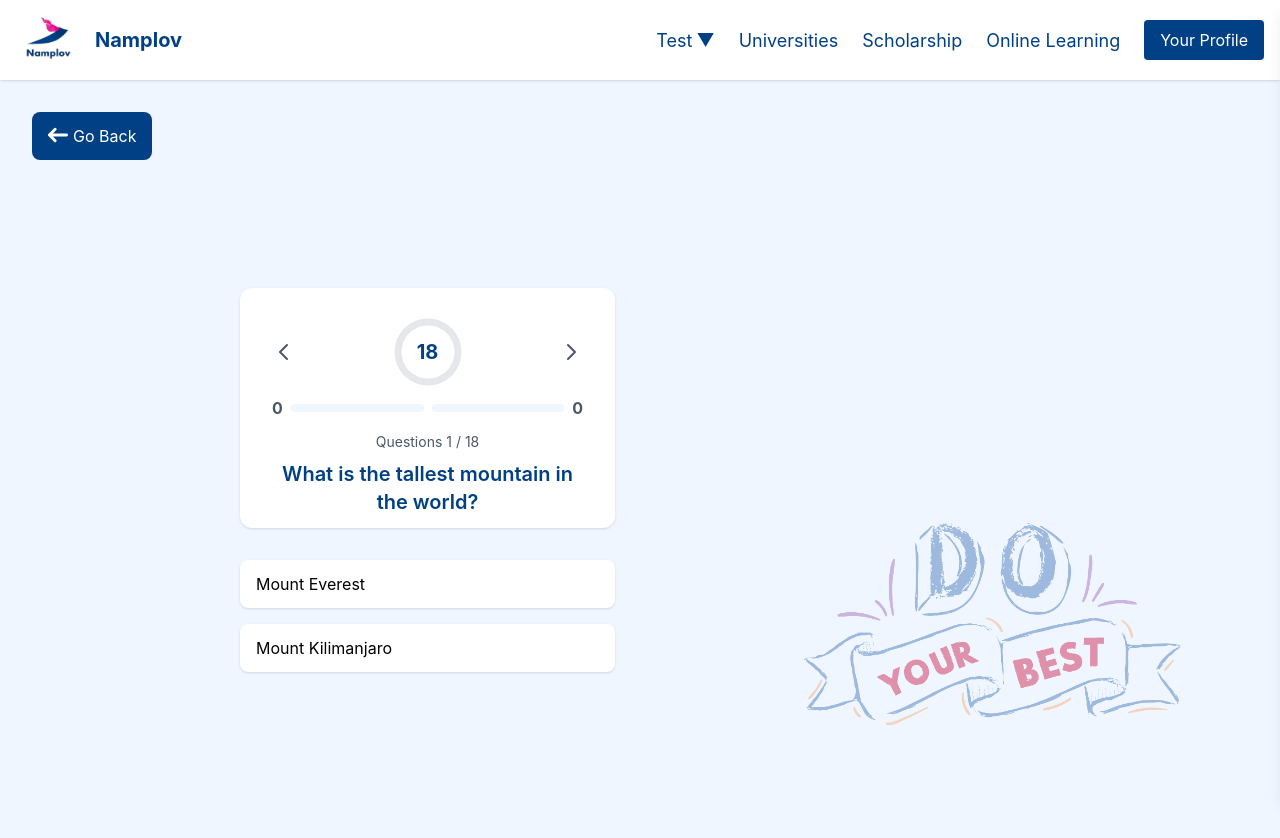
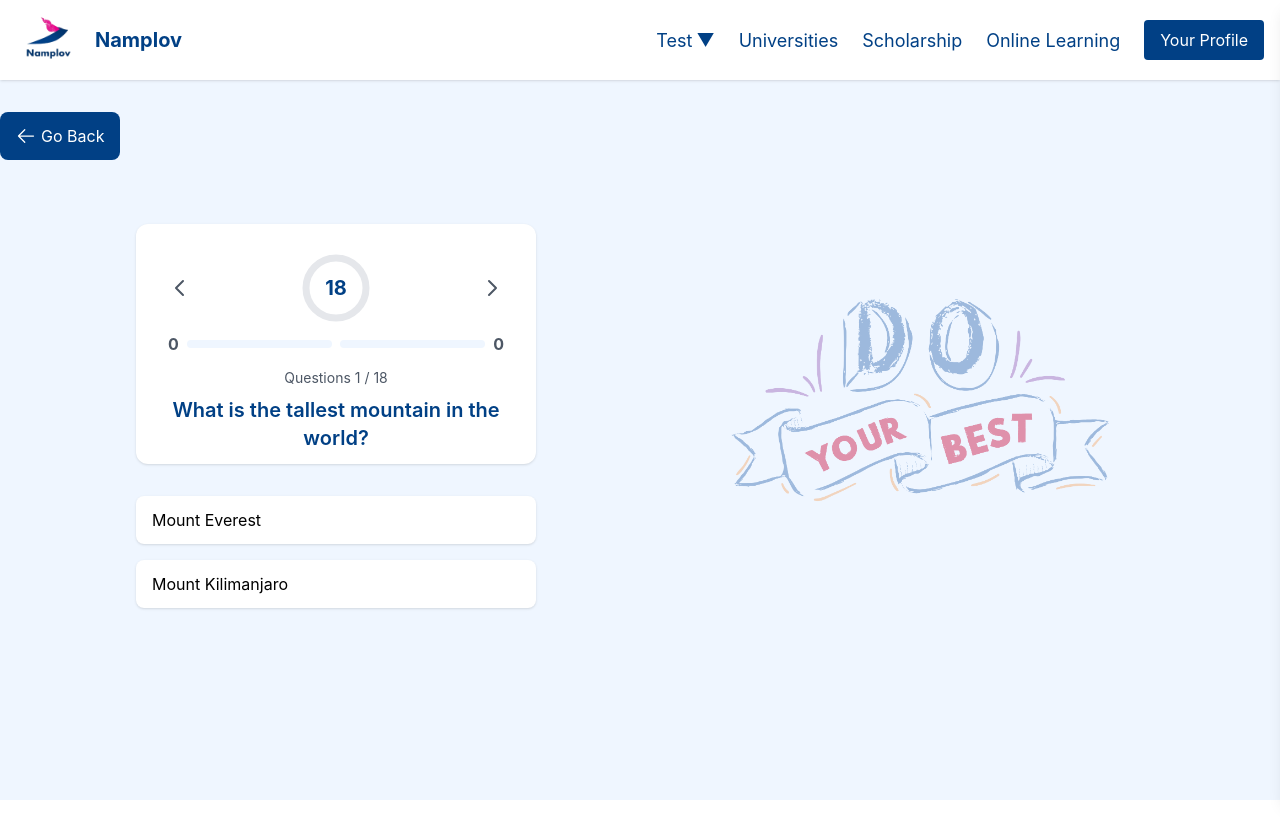
Before and after one commit to project-ICT123/Namplov-frontend, a React (Create React App) app: page /major_test/all_question/major in a window 1280 px wide. Shown: the top 838 px of the page. After the commit the page ends 800 px from the top, so only its background shows below. Built offline with nearby package versions, Linux system fonts and the light colour scheme.

Commit message:
QuetiontUI

```diff
--- a/src/page/major_recommand/majorRecommand.jsx
+++ b/src/page/major_recommand/majorRecommand.jsx
@@ -17,8 +17,8 @@
               label="Go Back"
               onClick={() => navigate('/')}
             >
-              <svg class="w-5 h-5 mr-[5px] mb-[2px] text-white" aria-hidden="true" xmlns="http://www.w3.org/2000/svg" fill="none" viewBox="0 0 14 10">
-                <path stroke="currentColor" stroke-linecap="round" stroke-linejoin="round" stroke-width="2" d="M13 5H1m0 0 4 4M1 5l4-4"/>
+              <svg xmlns="http://www.w3.org/2000/svg" fill="none" viewBox="0 0 24 24" stroke-width="1.5" stroke="currentColor" class="size-5 mr-[5px] mt-[-1px]">
+                <path stroke-linecap="round" stroke-linejoin="round" d="M10.5 19.5 3 12m0 0 7.5-7.5M3 12h18" />
               </svg>
               Go Back
             </Button>
--- a/src/page/major_recommand/questionMajor.jsx
+++ b/src/page/major_recommand/questionMajor.jsx
@@ -1,8 +1,6 @@
 import React from "react";
-import { useNavigate } from 'react-router-dom';
 
 import QuestionUI from "../quiz_component/QuestionUI";
-import Button from "../../components/button";
 
 
 const questions = [
@@ -28,25 +26,11 @@ const questions = [
 ];
 
 function QuestionMajor() {
-    const navigate = useNavigate();
 
   return(
-    <main className='sm573:px-8 px-3 min-h-screen flex flex-col items-center justify-center'>
-      <section className=' absolute top-[6rem] left-[2rem]'>
-        <Button
-          label="Go Back"
-          onClick={() => navigate('/major_test')}
-        >
-          <svg className="w-5 h-5 mr-[5px] mb-[2px] text-white" aria-hidden="true" xmlns="http://www.w3.org/2000/svg" fill="none" viewBox="0 0 14 10">
-            <path stroke="currentColor" strokeLinecap="round" strokeLinejoin="round" strokeWidth="2" d="M13 5H1m0 0 4 4M1 5l4-4"/>
-          </svg>
-          Go Back
-        </Button>
-      </section>
-      <section className="flex flex-col items-center justify-center">
-        <QuestionUI questions={questions}/>
-      </section>
-    </main>
+
+    <QuestionUI questions={questions}/>
+
   );
 }
 
--- a/src/page/quiz_component/QuestionUI.jsx
+++ b/src/page/quiz_component/QuestionUI.jsx
@@ -1,5 +1,6 @@
 import React, { useState } from "react";
 import { useNavigate } from "react-router-dom";
+
 import Button from "../../components/button";
 
 import MyImage1 from '../../image/11.png';
@@ -89,9 +90,24 @@ const QuizUI = ({ questions }) => {
   };
 
   return (
-    <main className="flex flex-row justify-center items-center">
-      <section className="absolute left-[15rem] lgl:left-[35rem] lgl:top-[20rem] ">
-        <nav className="w-[90%] h-[15rem] sm:w-[375px] bg-white rounded-xl shadow p-6 relative">
+
+    <main className="flex flex-col mx-[2rem] my-[1rem] max-w-8xl mx-auto">
+
+      <div className=''>
+        <Button
+          label="Go Back"
+          onClick={() => navigate('/')}
+        >
+          <svg xmlns="http://www.w3.org/2000/svg" fill="none" viewBox="0 0 24 24" stroke-width="1.5" stroke="currentColor" class="size-5 mr-[5px] mt-[-1px]">
+            <path stroke-linecap="round" stroke-linejoin="round" d="M10.5 19.5 3 12m0 0 7.5-7.5M3 12h18" />
+          </svg>
+          Go Back
+        </Button>
+      </div>
+
+      <div className="flex flex-col sm879:flex-row justify-between items-center mx-auto lgd:gap-[10rem] mt-[2rem]">
+        <section >
+          <nav className=" h-[15rem] sm573:w-[25rem] bg-white rounded-xl shadow p-6 relative">
             <div className="flex justify-between items-center">
               <button
                 onClick={handleBack}
@@ -161,7 +177,7 @@ const QuizUI = ({ questions }) => {
           </nav>
 
           {!quizCompleted ? (
-          <div className="space-y-4 sm:w-[375px] mt-[2rem]">
+            <div className="space-y-4  mt-[2rem]">
               {questions[currentQuestion].answers.map((answer, i) => (
                 <button
                   key={i}
@@ -195,13 +211,13 @@ const QuizUI = ({ questions }) => {
                 <Button
                   label="Back to Answer"
                   onClick={handleBackToQuiz}
-                className="bg-logocolor hover:bg-gray-300"
+                  className="bg-logocolor hover:bg-gray"
                 />
                 <Button
                   label="Submit"
                   onClick={handleSubmit}
                   disabled={isSubmitting}
-                className={`bg-pink hover:bg-gray-300 ${isSubmitting ? 'opacity-50 cursor-not-allowed' : ''}`}
+                  className={`bg-pink hover:bg-gray ${isSubmitting ? 'opacity-50 cursor-not-allowed' : ''}`}
                 />
               </div>
             </div>
@@ -209,7 +225,7 @@ const QuizUI = ({ questions }) => {
         </section>
 
         {!quizCompleted ? (
-        <section className="absolute bottom-[-4rem] right-[4rem]">
+          <section className="">
             <img
               src={getCurrentImage()}
               alt={`Question ${currentQuestion + 1}`}
@@ -217,14 +233,17 @@ const QuizUI = ({ questions }) => {
             />
           </section>
         ) : (
-        <section className="absolute bottom-[-4rem] right-[4rem]">
+          <section className="">
             <img
               src={MyImage4}
               alt="Completed"
-            className="w-full max-w-md mx-auto"
+              className=" max-w-md mx-auto"
             />
           </section>
         )}
+      </div>
+
+
     </main>
   );
 };
--- a/src/page/quiz_component/result.jsx
+++ b/src/page/quiz_component/result.jsx
@@ -67,9 +67,10 @@ const Result = () => {
                     label="Go Back"
                     onClick={() => navigate('/major_test')}
                 >
-                    <svg className="w-5 h-5 mr-[5px] mb-[2px] text-white" aria-hidden="true" xmlns="http://www.w3.org/2000/svg" fill="none" viewBox="0 0 14 10">
-                        <path stroke="currentColor" strokeLinecap="round" strokeLinejoin="round" strokeWidth="2" d="M13 5H1m0 0 4 4M1 5l4-4"/>
+                    <svg xmlns="http://www.w3.org/2000/svg" fill="none" viewBox="0 0 24 24" stroke-width="1.5" stroke="currentColor" class="size-5 mr-[5px] mt-[-1px]">
+                        <path stroke-linecap="round" stroke-linejoin="round" d="M10.5 19.5 3 12m0 0 7.5-7.5M3 12h18" />
                     </svg>
+
                     Go Back
                 </Button>
             </header>
--- a/src/page/quiz_component/seeresult.jsx
+++ b/src/page/quiz_component/seeresult.jsx
@@ -15,8 +15,8 @@ const SeeResult = () => {
                     label="Go Back"
                     onClick={() => navigate('/major_test')}
                 >
-                    <svg className="w-5 h-5 mr-[5px] mb-[2px] text-white" aria-hidden="true" xmlns="http://www.w3.org/2000/svg" fill="none" viewBox="0 0 14 10">
-                        <path stroke="currentColor" strokeLinecap="round" strokeLinejoin="round" strokeWidth="2" d="M13 5H1m0 0 4 4M1 5l4-4"/>
+                    <svg xmlns="http://www.w3.org/2000/svg" fill="none" viewBox="0 0 24 24" stroke-width="1.5" stroke="currentColor" class="size-5 mr-[5px] mt-[-1px]">
+                        <path stroke-linecap="round" stroke-linejoin="round" d="M10.5 19.5 3 12m0 0 7.5-7.5M3 12h18" />
                     </svg>
                     Go Back
                 </Button>
```
Lines whose indentation alone changed are shown as unchanged.
